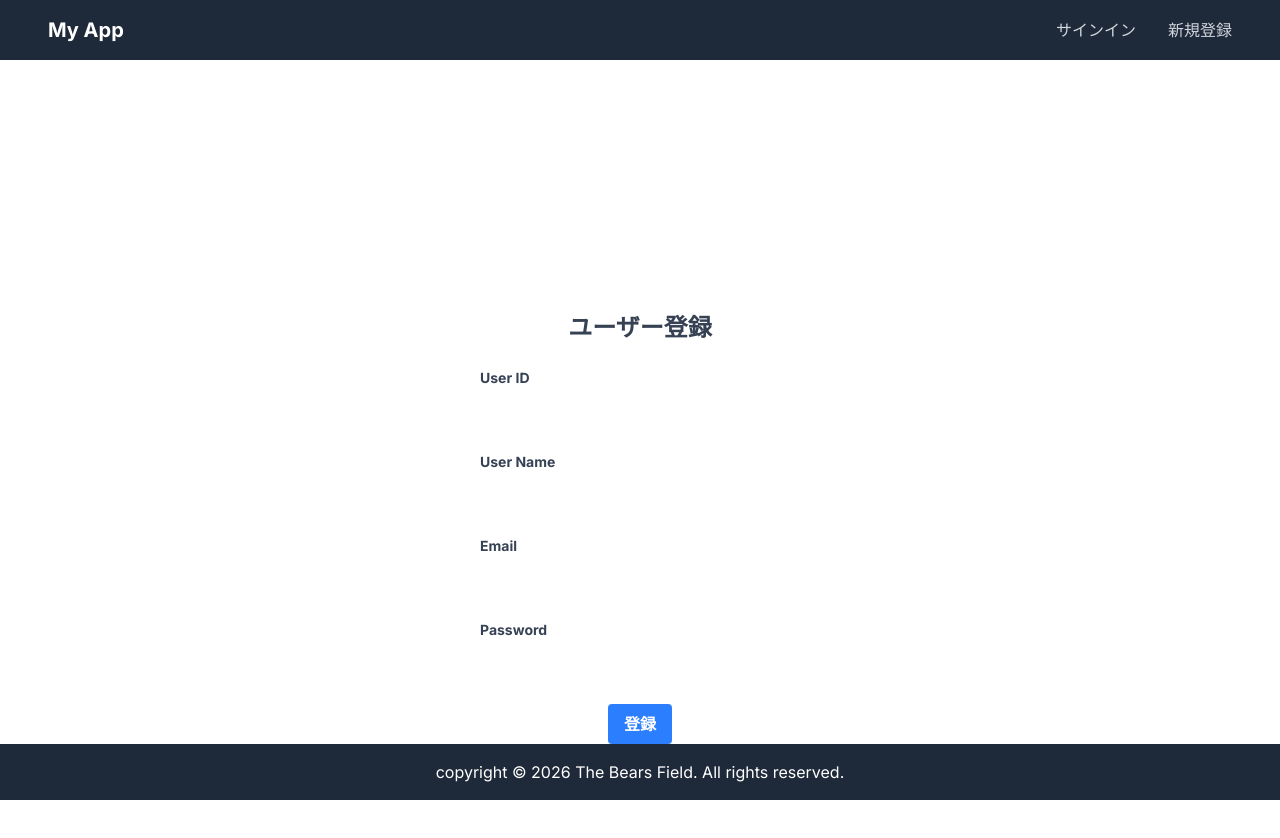
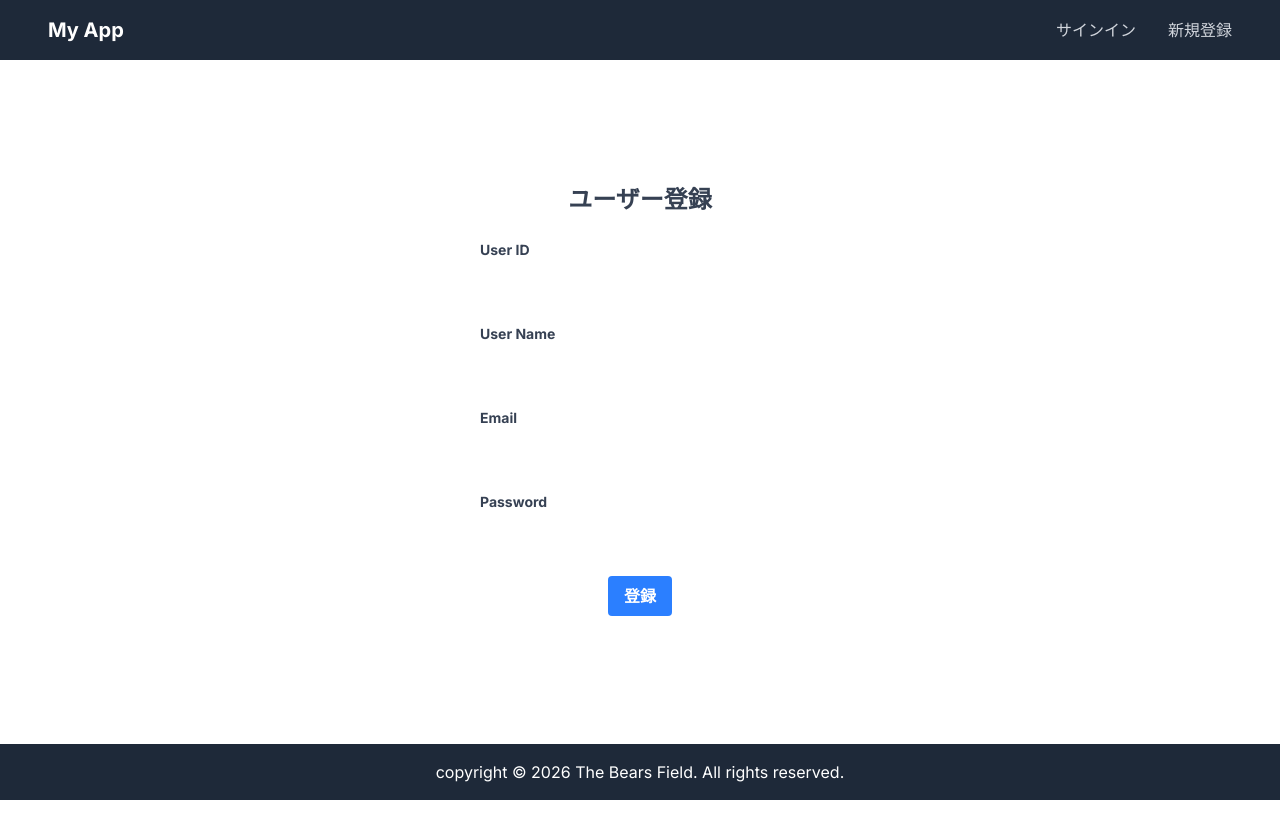
Before and after one commit to the-bears-field/nextjs_rails, a Next.js app in the folder frontend/: page /signup in a window 1280 px wide. Shown: the top 838 px of the page. After the commit the page ends 800 px from the top, so only its background shows below. Built offline with nearby package versions, Linux system fonts and the light colour scheme; no server answers.

Commit message:
style(frontend): サイト全体のレイアウトに関わるスタイルを変更
高さを100vhにした際に、ログインや新規登録のページにスクロールバーが表示されてしまう問題を修正。

```diff
--- a/frontend/src/app/layout.tsx
+++ b/frontend/src/app/layout.tsx
@@ -19,7 +19,7 @@ export default function RootLayout({
     <html lang="ja">
       <body className={inter.className}>
         <Header />
-        <main className="mt-16 px-16 py-16">{children}</main>
+        <main>{children}</main>
         <Footer />
       </body>
     </html>
--- a/frontend/src/app/page.tsx
+++ b/frontend/src/app/page.tsx
@@ -3,7 +3,7 @@ import { PreformattedCode } from "@/components/common/PreformattedCode";
 
 export default function Home() {
   return (
-    <section className="mx-auto max-w-max">
+    <section className="mx-auto my-32 max-w-max">
       <h1 className="text-4xl font-bold">
         <Link
           href="https://github.com/the-bears-field/nextjs_rails"
```
